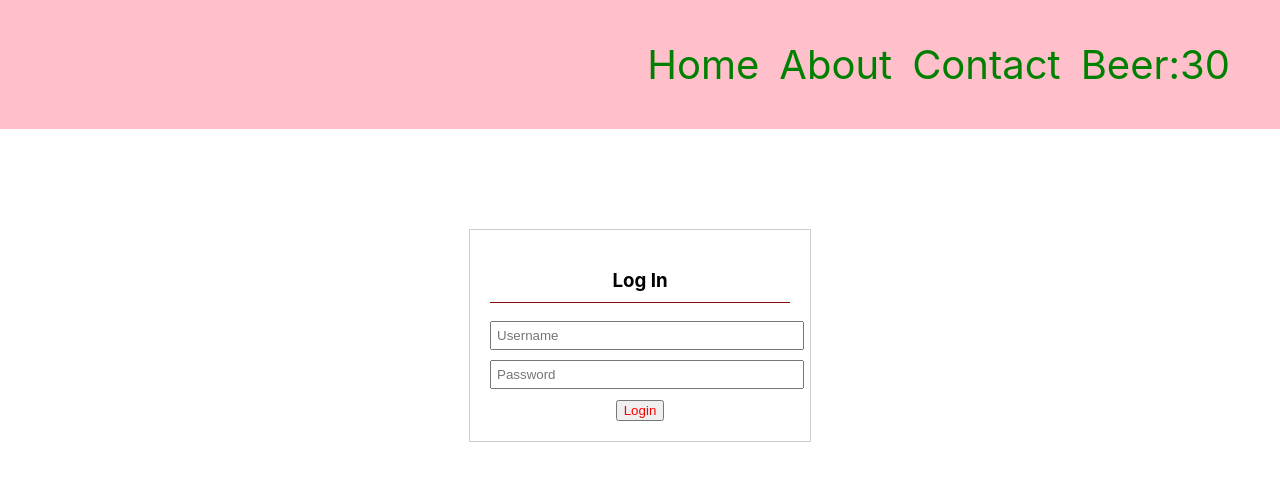
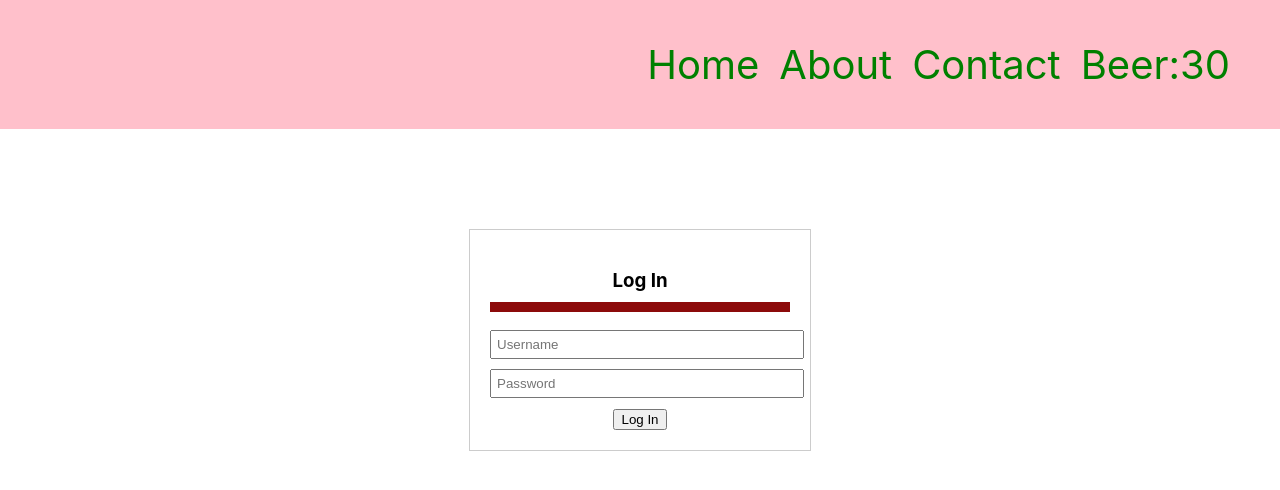
Before and after one commit to Nova3062/week13assignment, a React (Create React App) app: page / in a window 1280 px wide. Shown: the top 490 px of the page. Built offline with nearby package versions, Linux system fonts and the light colour scheme.

Commit message:
new stuff

```diff
--- a/src/App.css
+++ b/src/App.css
@@ -36,7 +36,7 @@
 }
 
 .login-title {
-  border-bottom: 1px solid #8c0a0a;
+  border-bottom: 10px solid #8c0a0a;
   padding-bottom: 10px;
 }
 
@@ -46,6 +46,6 @@
   padding: 5px;
 }
 
-#myButton {
+/* #myButton {
   color: red;
-}
+} */
--- a/src/App.js
+++ b/src/App.js
@@ -2,6 +2,7 @@ import React from 'react';
 import './App.css';
 import Navigation from './Navigation';
 import LoginForm from './LoginForm';
+
 
 function App() {
   return (
--- a/src/LoginForm.js
+++ b/src/LoginForm.js
@@ -1,13 +1,17 @@
 import React from 'react';
+import Button from 'react-bootstrap/Button';
+
 
 const LoginForm = () => {
   return (
-    <div className="login-form">
+    <form className="login-form">
       <h3 className="login-title">Log In</h3>
       <input type="text" placeholder="Username" />
       <input type="password" placeholder="Password" />
-      <button id="myButton">Login</button>
-    </div>
+      <Button  className="btn btn-success"variant="danger">Log In</Button>
+    </form>
+
+
   );
 };
 
```
